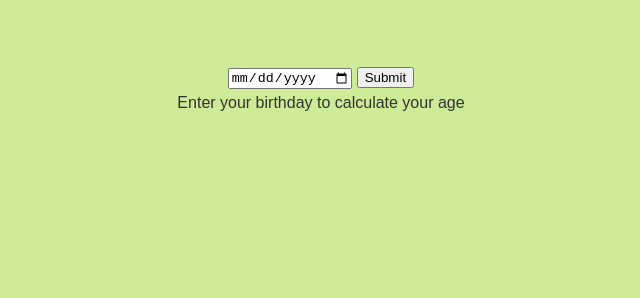
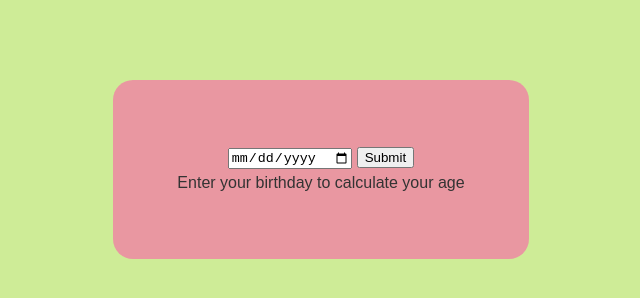
Before and after one commit to NESEGEMAA/CodeAlpha_Project_AgeCalculator, a plain HTML site: page index.html in a window 1280 px wide. Shown: the whole page, without its empty margins (319-959 px from the left). Drawn offline with Linux system fonts and the light colour scheme.

Commit message:
added background colour, margin, padding and border-radius to the dateForm for better visual

```diff
--- a/styles.css
+++ b/styles.css
@@ -20,7 +20,6 @@ section {
     flex-direction: row;
     justify-content: center;
     align-items: center;
-    margin: auto;
 }
 
 #dateForm {
@@ -28,4 +27,8 @@ section {
     flex-direction: column;
     justify-content: center;
     align-items: center;
+    background-color: rgba(252, 96, 168, 0.6);
+    margin: 2vh;
+    padding: 8vh;
+    border-radius: 20px;
 }
```
